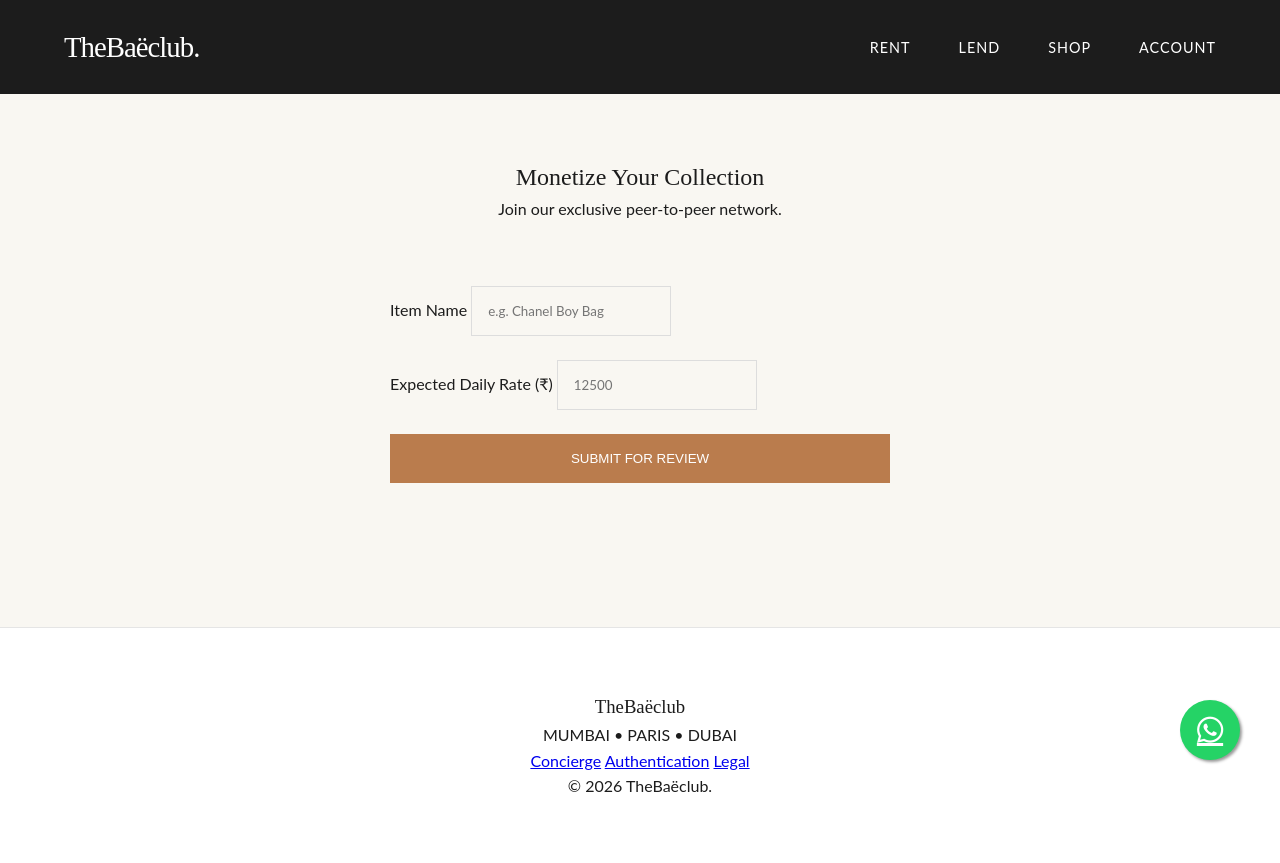
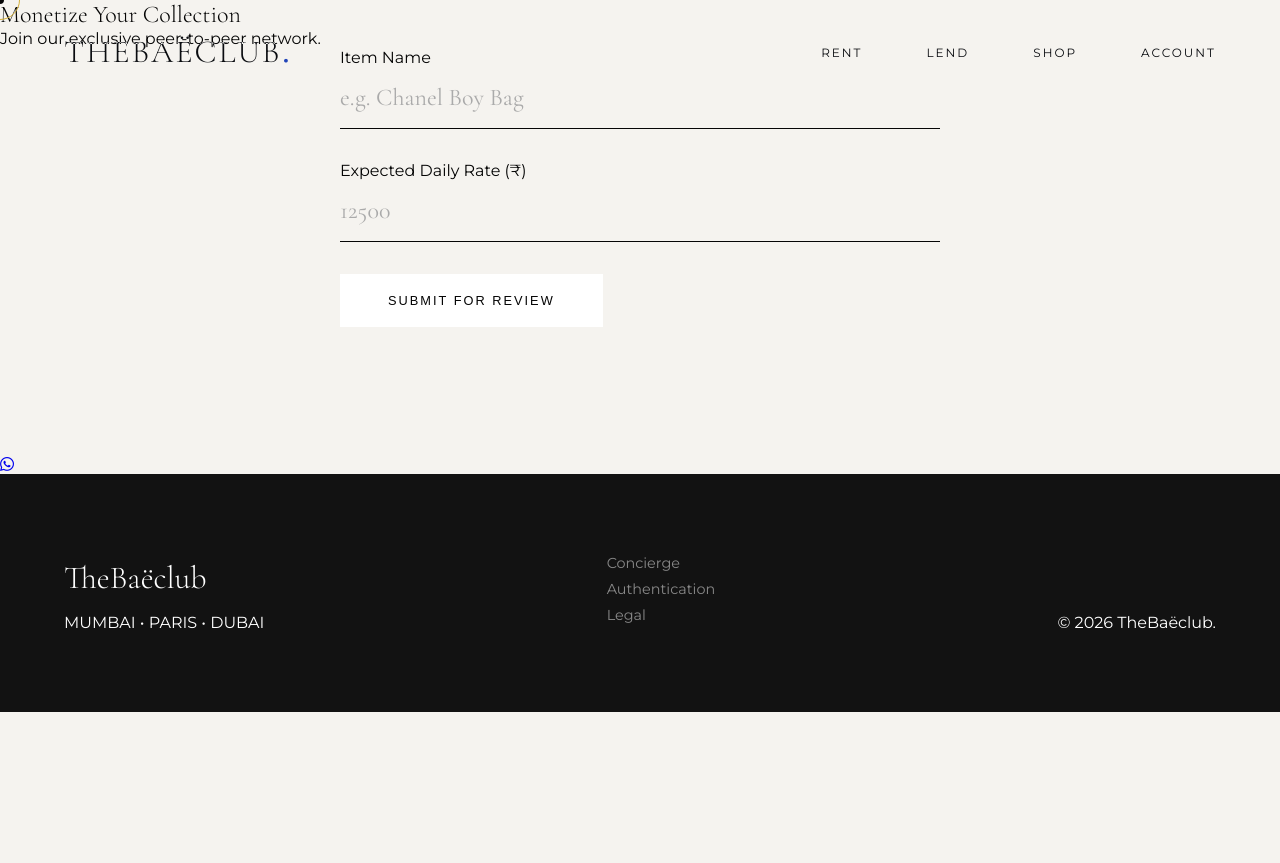
Before and after one commit to vbdevil98/baeclub_test, a Flask app: page /lend in a window 1280 px wide. After the commit the page ends 712 px from the top, so only its background shows below. Run offline with Flask 3, Linux system fonts and the light colour scheme.

Commit message:
Update style.css

```diff
--- a/static/style.css
+++ b/static/style.css
@@ -1,144 +1,159 @@
-/* --- Variables & Reset --- */
+/* --- LUXURY PALETTE --- */
 :root {
-    --brand-copper: #BA7C4D;
-    --brand-cream: #F9F7F2;
-    --text-dark: #1C1C1C;
-    --text-light: #FFFFFF;
-    --font-serif: 'Playfair Display', serif;
-    --font-sans: 'Lato', sans-serif;
-    --transition: all 0.4s cubic-bezier(0.165, 0.84, 0.44, 1);
+    --gold: #D4AF37;
+    --gold-dim: #997B28;
+    --black: #050505;
+    --charcoal: #121212;
+    --cream: #F5F3EF;
+    --white: #FFFFFF;
+
+    --font-serif: 'Cormorant Garamond', serif;
+    --font-sans: 'Montserrat', sans-serif;
 }
 
-* { margin: 0; padding: 0; box-sizing: border-box; }
+/* --- RESET & CURSOR --- */
+* { margin: 0; padding: 0; box-sizing: border-box; cursor: none; /* Hide default cursor */ }
 
 body {
-    background-color: var(--brand-cream);
-    color: var(--text-dark);
+    background-color: var(--cream);
+    color: var(--black);
     font-family: var(--font-sans);
-    line-height: 1.6;
     overflow-x: hidden;
 }
 
-h1, h2, h3, .logo { font-family: var(--font-serif); font-weight: 400; }
+a, button { cursor: none; } /* Ensure custom cursor works everywhere */
 
-/* --- Navigation --- */
-.navbar {
-    display: flex;
-    justify-content: space-between;
-    align-items: center;
-    padding: 1.5rem 5%;
-    background-color: var(--text-dark);
-    width: 100%;
-    position: relative;
-    z-index: 10;
+/* Custom Cursor Styling */
+.cursor {
+    position: fixed; width: 8px; height: 8px;
+    background: var(--black); border-radius: 50%;
+    transform: translate(-50%, -50%); pointer-events: none; z-index: 9999;
+}
+.cursor-follower {
+    position: fixed; width: 40px; height: 40px;
+    border: 1px solid var(--gold); border-radius: 50%;
+    transform: translate(-50%, -50%); pointer-events: none; z-index: 9998;
+    transition: transform 0.1s;
 }
 
-.logo a { font-size: 1.8rem; text-decoration: none; color: var(--text-light); letter-spacing: -1px; }
+/* --- TYPOGRAPHY --- */
+h1, h2, h3, .logo { font-family: var(--font-serif); font-weight: 300; }
+.logo a { font-size: 2rem; color: var(--white); text-decoration: none; text-transform: uppercase; letter-spacing: 2px; }
+.logo .dot { color: var(--gold); font-size: 3rem; line-height: 0; }
 
-.nav-links { list-style: none; display: flex; gap: 3rem; }
-.nav-links a { text-decoration: none; color: var(--text-light); font-size: 0.9rem; text-transform: uppercase; letter-spacing: 1px; transition: var(--transition); }
-.nav-links a:hover { color: var(--brand-copper); }
+/* --- NAVBAR (Transparent to Glass) --- */
+.navbar {
+    display: flex; justify-content: space-between; align-items: center;
+    padding: 2rem 5%; position: fixed; width: 100%; top: 0; z-index: 100;
+    mix-blend-mode: difference; /* Cool luxury effect making text invert colors */
+    color: var(--white);
+}
+.nav-links { display: flex; gap: 4rem; list-style: none; }
+.nav-links a {
+    color: var(--white); text-decoration: none; text-transform: uppercase;
+    font-size: 0.75rem; letter-spacing: 2px; position: relative;
+}
+.nav-links a::after {
+    content: ''; position: absolute; width: 0; height: 1px;
+    bottom: -5px; left: 0; background-color: var(--gold);
+    transition: width 0.3s;
+}
+.nav-links a:hover::after { width: 100%; }
 
-/* --- Hero --- */
+/* --- HERO SECTION (Parallax) --- */
 .hero {
-    height: 90vh;
-    display: flex;
-    align-items: center;
-    justify-content: center;
-    text-align: center;
-    background: url('https://images.unsplash.com/photo-1548036328-c9fa89d128fa?q=80&w=2069&auto=format&fit=crop') no-repeat center center/cover;
-    position: relative;
+    height: 100vh; display: flex; align-items: center; justify-content: center;
+    text-align: center; position: relative; overflow: hidden;
+    background: url('https://images.unsplash.com/photo-1469334031218-e382a71b716b?q=80&w=2070&auto=format&fit=crop') no-repeat center center/cover;
+    background-attachment: fixed; /* Parallax effect */
 }
-.hero-overlay { position: absolute; top: 0; left: 0; width: 100%; height: 100%; background: rgba(0,0,0,0.3); }
-.hero-content { position: relative; z-index: 2; color: var(--text-light); }
-.hero h1 { font-size: 4rem; line-height: 1.1; margin-bottom: 1.5rem; }
+.hero-overlay { position: absolute; inset: 0; background: rgba(0,0,0,0.4); }
+.hero-content { position: relative; z-index: 2; color: var(--white); transform: translateY(20px); }
+.hero h1 { font-size: 6vw; line-height: 1; margin-bottom: 1rem; text-transform: uppercase; letter-spacing: -2px; }
+.hero p { font-size: 1.2rem; font-weight: 200; letter-spacing: 1px; margin-bottom: 3rem; font-style: italic; font-family: var(--font-serif); }
 
-/* --- How It Works Section (NEW) --- */
-.how-it-works {
-    display: flex;
-    justify-content: space-between;
-    padding: 5rem 10%;
-    background-color: #fff;
-    text-align: center;
+/* --- MARQUEE (Scrolling Text) --- */
+.marquee {
+    background: var(--black); color: var(--gold); padding: 1rem 0; overflow: hidden; white-space: nowrap;
 }
-.step { flex: 1; padding: 0 2rem; }
-.step-number { font-family: var(--font-serif); font-size: 3rem; color: var(--brand-copper); display: block; margin-bottom: 1rem; opacity: 0.5; }
-.step h3 { text-transform: uppercase; letter-spacing: 2px; font-size: 1rem; margin-bottom: 1rem; }
+.marquee-content { display: inline-block; animation: scroll 20s linear infinite; }
+.marquee span { font-family: var(--font-sans); text-transform: uppercase; font-size: 0.9rem; letter-spacing: 3px; margin: 0 3rem; }
+@keyframes scroll { from { transform: translateX(0); } to { transform: translateX(-50%); } }
 
-/* --- Buttons --- */
-.cta-group { margin-top: 2rem; display: flex; gap: 1.5rem; justify-content: center; }
-.btn-primary { padding: 1rem 2.5rem; background-color: var(--brand-copper); color: var(--text-light); text-decoration: none; text-transform: uppercase; border: 1px solid var(--brand-copper); transition: var(--transition); cursor: pointer; }
-.btn-primary:hover { background-color: transparent; border-color: var(--text-dark); color: var(--text-dark); }
-.btn-secondary { padding: 1rem 2.5rem; background-color: transparent; color: var(--text-light); text-decoration: none; text-transform: uppercase; border: 1px solid var(--text-light); backdrop-filter: blur(5px); transition: var(--transition); cursor: pointer; }
-.btn-secondary:hover { background-color: var(--text-light); color: var(--text-dark); }
-.btn-text { background: none; border: none; border-bottom: 1px solid var(--text-dark); cursor: pointer; font-family: var(--font-sans); text-transform: uppercase; margin-top: 1rem; text-decoration: none; display: inline-block; color: var(--text-dark); font-size: 0.8rem;}
+/* --- SECTIONS --- */
+.section-title { text-align: center; margin: 6rem 0 3rem 0; }
+.section-title h2 { font-size: 3.5rem; color: var(--black); }
+.section-title p { font-family: var(--font-sans); font-size: 0.8rem; letter-spacing: 2px; text-transform: uppercase; color: var(--gold-dim); margin-bottom: 1rem; }
 
-/* --- Product Detail Page (NEW) --- */
-.detail-container {
-    display: flex;
-    padding: 5% 10%;
-    gap: 4rem;
-    align-items: flex-start;
+/* --- PRODUCT GRID --- */
+.product-grid {
+    display: grid; grid-template-columns: repeat(auto-fit, minmax(350px, 1fr));
+    gap: 4rem; padding: 0 5% 5rem 5%;
 }
-.detail-image { flex: 1; }
-.detail-image img { width: 100%; height: auto; object-fit: cover; }
-.detail-info { flex: 1; padding-top: 1rem; }
-.detail-category { text-transform: uppercase; letter-spacing: 2px; color: #888; font-size: 0.8rem; margin-bottom: 1rem; }
-.detail-info h1 { font-size: 3rem; margin-bottom: 0.5rem; line-height: 1.1; }
-.detail-info .price { font-size: 2rem; font-family: var(--font-sans); color: var(--brand-copper); margin-bottom: 2rem; }
-.detail-info .period { font-size: 1rem; color: #666; font-weight: 300; }
-.specs { display: flex; gap: 2rem; border-top: 1px solid #ddd; border-bottom: 1px solid #ddd; padding: 1.5rem 0; margin-bottom: 2rem; }
-.spec-item strong { display: block; text-transform: uppercase; font-size: 0.7rem; letter-spacing: 1px; margin-bottom: 0.3rem; }
-.action-buttons { display: flex; flex-direction: column; gap: 1rem; margin-top: 2rem; }
-.full-width { width: 100%; text-align: center; }
-.detail-info .btn-secondary { border-color: var(--text-dark); color: var(--text-dark); }
+.product-card { transition: all 0.5s ease; opacity: 0; transform: translateY(30px); }
+.product-card.visible { opacity: 1; transform: translateY(0); }
 
-/* --- Grid & Cards --- */
-.catalog-header, .philosophy, .lend-header { padding: 4rem 10%; text-align: center; }
-.catalog-header h2 { font-size: 3rem; margin-bottom: 1rem; }
-.product-grid { display: grid; grid-template-columns: repeat(auto-fit, minmax(300px, 1fr)); gap: 3rem; padding: 0 10% 5% 10%; }
-.image-wrapper { height: 400px; overflow: hidden; margin-bottom: 1rem; }
-.image-wrapper img { width: 100%; height: 100%; object-fit: cover; transition: transform 0.6s ease; }
-.product-card:hover img { transform: scale(1.05); }
-.product-info h3 { font-size: 1.2rem; }
-.product-info p { color: var(--brand-copper); font-weight: bold; margin: 0.5rem 0; }
+.image-wrapper { height: 500px; overflow: hidden; position: relative; }
+.image-wrapper img { width: 100%; height: 100%; object-fit: cover; transition: transform 0.8s cubic-bezier(0.2, 1, 0.3, 1); }
+.product-card:hover img { transform: scale(1.1); }
+.product-card:hover .image-wrapper::after { content: ''; position: absolute; inset: 0; background: rgba(0,0,0,0.1); }
 
-/* --- Forms --- */
-.form-container { display: flex; justify-content: center; padding-bottom: 5rem; }
-form { width: 100%; max-width: 500px; display: flex; flex-direction: column; gap: 1.5rem; }
-input { padding: 1rem; border: 1px solid #ddd; background: transparent; font-family: var(--font-sans); }
-button[type="submit"] { cursor: pointer; }
+.product-info { padding-top: 1.5rem; text-align: center; }
+.product-info h3 { font-size: 1.5rem; margin-bottom: 0.5rem; }
+.price { font-family: var(--font-sans); font-weight: 500; letter-spacing: 1px; color: var(--gold-dim); }
 
-/* --- WhatsApp Float --- */
-.whatsapp-float {
-    position: fixed;
-    width: 60px;
-    height: 60px;
-    bottom: 40px;
-    right: 40px;
-    background-color: #25d366;
-    color: #FFF;
-    border-radius: 50px;
-    text-align: center;
-    font-size: 30px;
-    box-shadow: 2px 2px 3px #999;
-    z-index: 100;
-    display: flex;
-    align-items: center;
-    justify-content: center;
-    transition: all 0.3s ease;
+/* --- JOURNAL (Editorial) --- */
+.journal-grid { display: grid; grid-template-columns: repeat(3, 1fr); gap: 2rem; padding: 0 5% 5rem 5%; }
+.journal-item img { width: 100%; height: 300px; object-fit: cover; filter: grayscale(100%); transition: filter 0.5s; }
+.journal-item:hover img { filter: grayscale(0%); }
+.journal-meta { font-size: 0.7rem; letter-spacing: 2px; margin: 1rem 0 0.5rem 0; color: #888; }
+.journal-title { font-size: 1.8rem; line-height: 1.2; }
+
+/* --- FORMS --- */
+.form-container { display: flex; justify-content: center; padding-bottom: 8rem; }
+form { width: 100%; max-width: 600px; }
+.form-group { margin-bottom: 2rem; border-bottom: 1px solid var(--black); }
+input { width: 100%; padding: 1rem 0; border: none; background: transparent; font-family: var(--font-serif); font-size: 1.5rem; color: var(--black); outline: none; }
+input::placeholder { color: #aaa; }
+
+/* --- BUTTONS --- */
+.btn-primary {
+    padding: 1.2rem 3rem; background: var(--white); color: var(--black);
+    text-transform: uppercase; letter-spacing: 2px; font-size: 0.8rem;
+    border: none; transition: all 0.3s; display: inline-block; text-decoration: none;
 }
-.whatsapp-float:hover { background-color: #128C7E; transform: scale(1.1); }
+.btn-primary:hover { background: var(--gold); color: var(--white); }
 
-/* --- Footer --- */
-footer { padding: 4rem 10%; text-align: center; border-top: 1px solid #e5e5e5; margin-top: 4rem; background-color: #fff; }
-.footer-logo { font-family: var(--font-serif); font-size: 1.5rem; margin-bottom: 1rem; }
-.footer-tagline { color: #888; font-style: italic; margin-bottom: 2rem; }
-.socials a { margin: 0 1rem; text-decoration: none; color: var(--text-dark); text-transform: uppercase; font-size: 0.8rem; letter-spacing: 1px; }
-.copyright { margin-top: 3rem; font-size: 0.7rem; color: #aaa; }
+.btn-secondary {
+    padding: 1.2rem 3rem; border: 1px solid var(--white); color: var(--white);
+    text-transform: uppercase; letter-spacing: 2px; font-size: 0.8rem;
+    text-decoration: none; transition: all 0.3s;
+}
+.btn-secondary:hover { background: var(--white); color: var(--black); }
 
-/* --- Animations --- */
-.fade-in { opacity: 0; animation: fadeIn 1.2s ease forwards; }
-.fade-in-up { opacity: 0; transform: translateY(30px); animation: fadeInUp 1s ease forwards 0.5s; }
-@keyframes fadeIn { to { opacity: 1; } }
-@keyframes fadeInUp { to { opacity: 1; transform: translateY(0); } }
+.btn-submit {
+    width: 100%; padding: 1.5rem; background: var(--black); color: var(--white);
+    border: none; text-transform: uppercase; letter-spacing: 3px; font-size: 0.9rem;
+    margin-top: 2rem; transition: background 0.3s;
+}
+.btn-submit:hover { background: var(--gold); }
+
+/* --- FOOTER --- */
+footer { background: var(--charcoal); color: var(--white); padding: 5rem 5%; }
+.footer-container { display: flex; justify-content: space-between; align-items: flex-end; }
+.footer-col h3 { font-size: 2rem; margin-bottom: 1rem; }
+.footer-col.links a { display: block; color: #888; text-decoration: none; margin-bottom: 0.5rem; font-size: 0.9rem; transition: color 0.3s; }
+.footer-col.links a:hover { color: var(--gold); }
+
+/* --- PRODUCT DETAIL SPECIFIC --- */
+.detail-container { display: flex; padding: 120px 5%; gap: 5rem; }
+.detail-info h1 { font-size: 4rem; line-height: 1; margin: 1rem 0; }
+.spec-grid { display: grid; grid-template-columns: 1fr 1fr; gap: 2rem; margin: 3rem 0; border-top: 1px solid #ddd; padding-top: 2rem; }
+
+/* --- RESPONSIVE --- */
+@media (max-width: 768px) {
+    .navbar { mix-blend-mode: normal; background: var(--black); padding: 1rem; }
+    .hero h1 { font-size: 3rem; }
+    .journal-grid { grid-template-columns: 1fr; }
+    .detail-container { flex-direction: column; padding-top: 100px; }
+}
```
